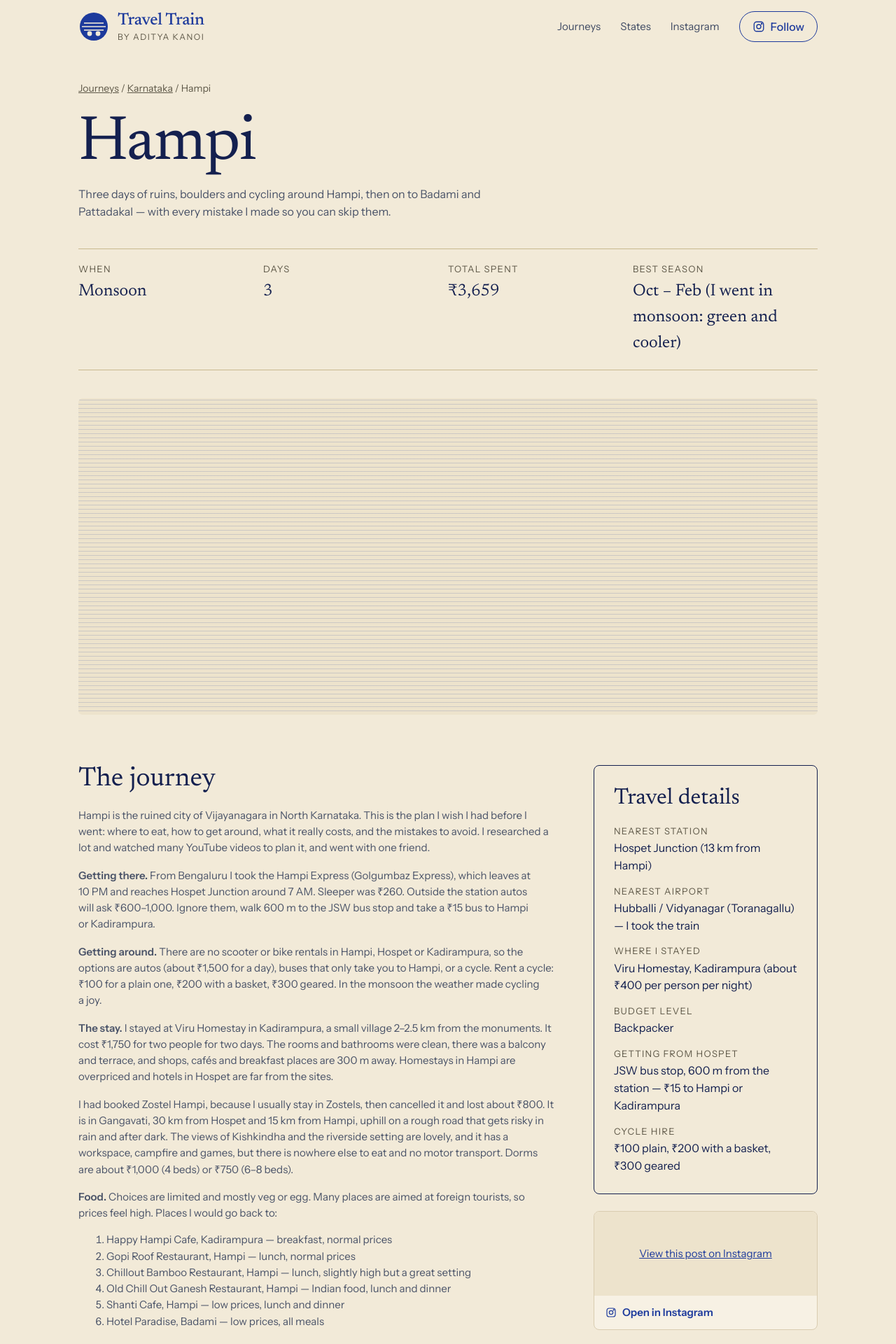
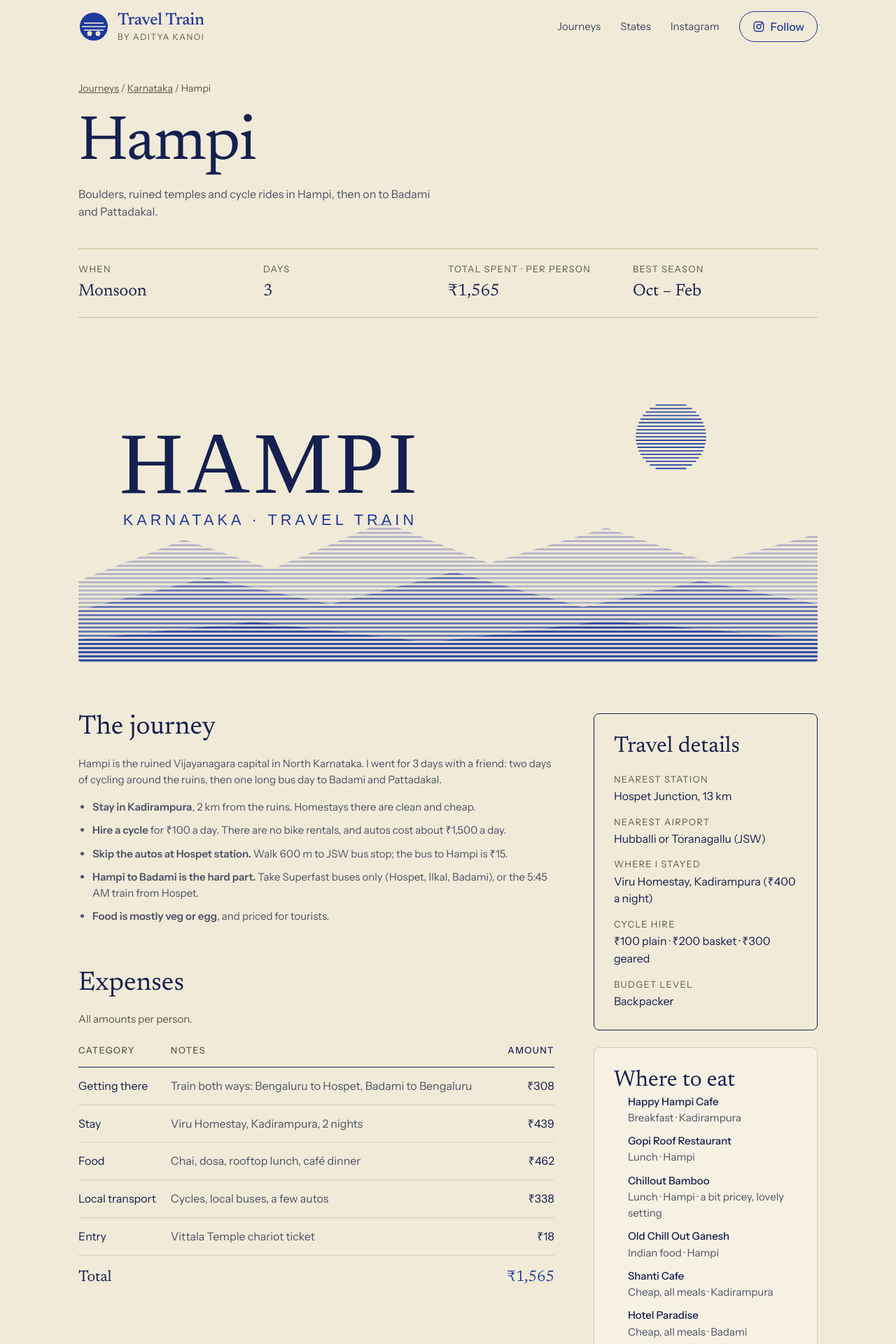
Before and after one commit to gdncomm-aditya-kanoi/Travel-Train, a Jekyll site: the page built from _trips/hampi.md, in a window 1280 px wide. Shown: the top 1920 px of the page at 70% size. Built offline with Jekyll 4.4.1, drawn with Linux system fonts in a browser that asks for light colours; a script that is not in the unit is left out; some of the changed text lies outside the part shown.

Commit message:
Hampi Edit - 2

```diff
--- a/_includes/trip-card.html
+++ b/_includes/trip-card.html
@@ -8,5 +8,5 @@
   {% endif %}
   <span class="kicker">{{ trip.state }}</span>
   <span class="trip-card-title">{{ trip.title }}</span>
-  <span class="meta">{{ trip.days_count }} days{% if total > 0 %} · <span data-inr="{{ total }}">₹{{ total }}</span>{% endif %}{% if trip.month %} · {{ trip.month }}{% endif %}</span>
+  <span class="meta">{{ trip.days_count }} days{% if total > 0 %} · <span data-inr="{{ total }}">₹{{ total }}</span>{% if trip.cost_note %} {{ trip.cost_note }}{% endif %}{% endif %}{% if trip.month %} · {{ trip.month }}{% endif %}</span>
 </a>
--- a/_layouts/trip.html
+++ b/_layouts/trip.html
@@ -14,7 +14,7 @@ layout: default
     <dl class="trip-stats">
       <div><dt>When</dt><dd>{{ page.month }}</dd></div>
       <div><dt>Days</dt><dd>{{ page.days_count }}</dd></div>
-      <div><dt>Total spent</dt><dd>{% if total > 0 %}<span data-inr="{{ total }}">₹{{ total }}</span>{% else %}—{% endif %}</dd></div>
+      <div><dt>Total spent{% if page.cost_note %} · {{ page.cost_note }}{% endif %}</dt><dd>{% if total > 0 %}<span data-inr="{{ total }}">₹{{ total }}</span>{% else %}—{% endif %}</dd></div>
       <div><dt>Best season</dt><dd>{{ page.best_season }}</dd></div>
     </dl>
   </header>
@@ -41,7 +41,7 @@ layout: default
       <section>
         <h2>Expenses</h2>
         <div class="table-scroll">
-          <table class="expenses">
+          <table class="expenses">{% if page.cost_note %}<caption class="small">All amounts {{ page.cost_note }}.</caption>{% endif %}
             <thead><tr><th scope="col">Category</th><th scope="col">Notes</th><th scope="col" class="num">Amount</th></tr></thead>
             <tbody>
               {% for e in page.expenses %}
@@ -73,6 +73,12 @@ layout: default
         <dl class="details">
           {% for d in page.details %}<div><dt>{{ d.label }}</dt><dd>{{ d.value }}</dd></div>{% endfor %}
         </dl>
+      </section>
+      {% endif %}
+      {% if page.eat.size > 0 %}
+      <section class="panel">
+        <h2 class="h3">Where to eat</h2>
+        <ul class="eat">{% for e in page.eat %}<li><strong>{{ e.name }}</strong><span class="small">{{ e.note }}</span></li>{% endfor %}</ul>
       </section>
       {% endif %}
       {% for url in page.instagram %}{% include instagram-embed.html url=url %}{% endfor %}
--- a/_trips/hampi.md
+++ b/_trips/hampi.md
@@ -2,174 +2,163 @@
 title: Hampi
 state: Karnataka
 date: 2025-07-15            # used to sort trips, newest first (approximate, please confirm)
-summary: "Three days of ruins, boulders and cycling around Hampi, then on to Badami and Pattadakal — with every mistake I made so you can skip them."
+summary: "Boulders, ruined temples and cycle rides in Hampi, then on to Badami and Pattadakal."
 month: "Monsoon"
 days_count: 3
-best_season: "Oct – Feb (I went in monsoon: green and cooler)"
+best_season: "Oct – Feb"
+cost_note: "per person"
 
-cover: ""
+# Photos: drop files into assets/images/hampi/ and list them under gallery.
+cover: /assets/images/hampi/cover.svg       # city banner; swap for cover.jpg when you have a photo
 gallery: []
+#  - /assets/images/hampi/01.jpg
+#  - /assets/images/hampi/02.jpg
 
-map_pdf: ""
+# Cheat-sheet PDF (made by tools/build_assets.py)
+map_pdf: /assets/maps/hampi-guide.pdf
 
 instagram:
   - https://www.instagram.com/p/DIISz40zrSf/
 
-expenses:                   # for 2 people, 3 days, Bengaluru → Hampi → Badami → Bengaluru
+expenses:                   # rupees per person (the trip was for 2, split in half)
   - category: Getting there
-    note: "Bengaluru–Hospet train SL ₹260 + Badami–Bengaluru train ₹357 (got upgraded to 3AC)"
-    amount: 617
+    note: "Train both ways: Bengaluru to Hospet, Badami to Bengaluru"
+    amount: 308
   - category: Stay
-    note: "Viru Homestay, Kadirampura — 2 nights for 2 people (booked on Goibibo)"
-    amount: 878
-  - category: Cancelled stay
-    note: "Zostel Hampi booked, then cancelled because it is too far out — lost this much"
-    amount: 411
+    note: "Viru Homestay, Kadirampura, 2 nights"
+    amount: 439
   - category: Food
-    note: "Chai, dosa, rooftop lunch, café dinner, station lunch — about ₹300 a day for two"
-    amount: 923
+    note: "Chai, dosa, rooftop lunch, café dinner"
+    amount: 462
   - category: Local transport
-    note: "Cycles ₹100 a day, local buses, autos, and the Hospet → Ilkal → Badami bus"
-    amount: 675
-  - category: Activities & entry
-    note: "Vittala Temple chariot ticket ₹35, fridge magnet ₹120"
-    amount: 155
+    note: "Cycles, local buses, a few autos"
+    amount: 338
+  - category: Entry
+    note: "Vittala Temple chariot ticket"
+    amount: 18
 
 things_to_do:
-  - "Rent a plain ₹100 cycle in the morning and return it at night — the best way to get around"
-  - "Stay in Kadirampura, 2–2.5 km from the monuments, not in Hampi or Hospet"
-  - "Day 1: Virupaksha Temple, Vittala Temple, Ganesha statues, Krishna Temple, Ugra Narasimha and the Shivling"
-  - "Day 2: Lotus Mahal, Elephant Stable, Queen's Bathhouse, Hazara Rama Temple, then Matanga Hill"
-  - "Day 3: Badami Caves, Bhoothnath Temple, Badami Fort and Falls, then Pattadakal"
-  - "Eat at Happy Hampi Cafe, Gopi Roof Restaurant, Chillout Bamboo, Old Chill Out Ganesh and Shanti Cafe"
-  - "Buy your Hampi to Badami train tickets early (Hospet–Badami 5:45 AM and midnight)"
+  - "Rent a plain ₹100 cycle in the morning and return it at night"
+  - "Day 1: Virupaksha, Krishna Temple, Vittala Temple and its stone chariot"
+  - "Day 2: Hazara Rama, Lotus Mahal, Elephant Stable, Queen's Bath, then Matanga Hill at sunset"
+  - "Day 3: Badami Caves, fort and falls, then Pattadakal"
+  - "Use a map: Hampi is spread out and signs are few"
 things_to_skip:
-  - "Autos outside Hospet station asking ₹600–1,000 — walk 600 m to JSW bus stop and take the ₹15 bus"
-  - "Renting a motorbike — there are none; autos for a day cost about ₹1,500"
-  - "Zostel Hampi unless you have your own vehicle — 30 km from Hospet, uphill, and the road is rough after dark"
-  - "Slow local buses from Ilkal to Badami — take only Superfast buses (the local one took 2 hours for a 30-minute ride)"
-  - "Hampi homestays — overpriced; Kadirampura is far cheaper"
-  - "Expecting non-veg food — it is rare, and cafés are priced for foreign tourists"
+  - "Autos outside Hospet station (₹600–1,000): take the ₹15 bus from JSW bus stop"
+  - "Zostel Hampi without your own vehicle: 30 km out, uphill, rough road"
+  - "Staying in Hampi or Hospet: Kadirampura is cheaper and closer"
+  - "Slow local buses from Ilkal to Badami: take only Superfast"
+  - "Looking for a bike rental: there is none"
+
+eat:
+  - name: Happy Hampi Cafe
+    note: "Breakfast · Kadirampura"
+  - name: Gopi Roof Restaurant
+    note: "Lunch · Hampi"
+  - name: Chillout Bamboo
+    note: "Lunch · Hampi · a bit pricey, lovely setting"
+  - name: Old Chill Out Ganesh
+    note: "Indian food · Hampi"
+  - name: Shanti Cafe
+    note: "Cheap, all meals · Kadirampura"
+  - name: Hotel Paradise
+    note: "Cheap, all meals · Badami"
 
 details:
   - label: Nearest station
-    value: "Hospet Junction (13 km from Hampi)"
+    value: "Hospet Junction, 13 km"
   - label: Nearest airport
-    value: "Hubballi / Vidyanagar (Toranagallu) — I took the train"
+    value: "Hubballi or Toranagallu (JSW)"
   - label: Where I stayed
-    value: "Viru Homestay, Kadirampura (about ₹400 per person per night)"
+    value: "Viru Homestay, Kadirampura (₹400 a night)"
+  - label: Cycle hire
+    value: "₹100 plain · ₹200 basket · ₹300 geared"
   - label: Budget level
     value: "Backpacker"
-  - label: Getting from Hospet
-    value: "JSW bus stop, 600 m from the station — ₹15 to Hampi or Kadirampura"
-  - label: Cycle hire
-    value: "₹100 plain, ₹200 with a basket, ₹300 geared"
 
-# Coordinates are approximate — check them in Google Maps before you rely on them.
+# Coordinates are from OpenStreetMap. Kadirampura is approximate.
+# "route" opens in Google Maps with every stop in order.
 days:
-  - title: Virupaksha, the Ganesha statues, Krishna Temple and Vittala Temple
-    route: https://www.google.com/maps/d/u/0/viewer?entry=yt&mid=1a1yV82zqSiK1fRo_yh8sopmjMbXRFJOt&ll=15.328612435979974%2C76.46914850100666&z=15
+  - title: Temples and the stone chariot
+    route: "https://www.google.com/maps/dir/?api=1&origin=15.3325,76.4520&destination=15.3325,76.4520&waypoints=15.3352,76.4587%7C15.3302,76.4604%7C15.3423,76.4755&travelmode=bicycling"
     stops:
       - name: Kadirampura
-        note: Start, cycle hired here
-        lat: 15.3330
-        lng: 76.4510
+        note: Start. Hire the cycle here
+        lat: 15.3325
+        lng: 76.4520
       - name: Virupaksha Temple
-        note: Dosa breakfast nearby
-        lat: 15.3350
-        lng: 76.4600
+        note: Dosa breakfast in the bazaar
+        lat: 15.3352
+        lng: 76.4587
       - name: Krishna Temple
-        lat: 15.3358
-        lng: 76.4725
+        lat: 15.3302
+        lng: 76.4604
       - name: Vittala Temple
         note: The stone chariot
-        lat: 15.3425
-        lng: 76.4753
+        lat: 15.3423
+        lng: 76.4755
       - name: Kadirampura
         note: Back for the night
-        lat: 15.3330
-        lng: 76.4510
+        lat: 15.3325
+        lng: 76.4520
         return: true
-  - title: The royal enclosure and Matanga Hill
-    route: https://www.google.com/maps/d/u/0/viewer?entry=yt&mid=1a1yV82zqSiK1fRo_yh8sopmjMbXRFJOt&ll=15.328612435979974%2C76.46914850100666&z=15
+  - title: Royal enclosure and Matanga Hill
+    route: "https://www.google.com/maps/dir/?api=1&origin=15.3325,76.4520&destination=15.3325,76.4520&waypoints=15.3178,76.4689%7C15.3203,76.4714%7C15.3211,76.4728%7C15.3134,76.4728%7C15.3316,76.4684&travelmode=bicycling"
     stops:
+      - name: Kadirampura
+        note: Start
+        lat: 15.3325
+        lng: 76.4520
       - name: Hazara Rama Temple
-        lat: 15.3305
-        lng: 76.4678
-      - name: Queen's Bathhouse
-        lat: 15.3190
-        lng: 76.4790
+        lat: 15.3178
+        lng: 76.4689
       - name: Lotus Mahal
-        lat: 15.3223
-        lng: 76.4742
+        lat: 15.3203
+        lng: 76.4714
       - name: Elephant Stable
-        lat: 15.3220
-        lng: 76.4750
+        lat: 15.3211
+        lng: 76.4728
+      - name: Queen's Bath
+        lat: 15.3134
+        lng: 76.4728
       - name: Matanga Hill
         note: Sunset climb
-        lat: 15.3326
-        lng: 76.4690
-  - title: Hampi to Badami and Pattadakal
-    route: ""
+        lat: 15.3316
+        lng: 76.4684
+      - name: Kadirampura
+        note: Back for the night
+        lat: 15.3325
+        lng: 76.4520
+        return: true
+  - title: Bus to Badami and Pattadakal
+    route: "https://www.google.com/maps/dir/?api=1&origin=15.3325,76.4520&destination=15.9484,75.8160&waypoints=15.2752,76.3893%7C15.9598,76.1156%7C15.9184,75.6844&travelmode=driving"
     stops:
       - name: Kadirampura
-        note: Bus to Hospet, ₹15
-        lat: 15.3330
-        lng: 76.4510
+        note: "Bus to Hospet, ₹15"
+        lat: 15.3325
+        lng: 76.4520
       - name: Hospet bus stand
-        note: Bus to Ilkal, ₹140
-        lat: 15.2689
-        lng: 76.3909
+        note: "Bus to Ilkal, ₹140, about 2.5 hours"
+        lat: 15.2752
+        lng: 76.3893
       - name: Ilkal
-        note: Change to a Superfast bus, ₹81
-        lat: 15.9619
-        lng: 76.1117
-      - name: Badami Caves
-        note: Also Bhoothnath Temple, Fort and Falls
-        lat: 15.9190
-        lng: 75.6860
+        note: "Change to a Superfast bus, ₹81"
+        lat: 15.9598
+        lng: 76.1156
+      - name: Badami
+        note: "Caves, fort, Bhutanatha Temple and falls"
+        lat: 15.9184
+        lng: 75.6844
       - name: Pattadakal
-        lat: 15.9486
-        lng: 75.8156
+        note: Group of monuments
+        lat: 15.9484
+        lng: 75.8160
 ---
 
-Hampi is the ruined city of Vijayanagara in North Karnataka. This is the plan I wish I had before I went: where to eat, how to get around, what it really costs, and the mistakes to avoid. I researched a lot and watched many YouTube videos to plan it, and went with one friend.
+Hampi is the ruined Vijayanagara capital in North Karnataka. I went for 3 days with a friend: two days of cycling around the ruins, then one long bus day to Badami and Pattadakal.
 
-**Getting there.** From Bengaluru I took the Hampi Express (Golgumbaz Express), which leaves at 10 PM and reaches Hospet Junction around 7 AM. Sleeper was ₹260. Outside the station autos will ask ₹600–1,000. Ignore them, walk 600 m to the JSW bus stop and take a ₹15 bus to Hampi or Kadirampura.
-
-**Getting around.** There are no scooter or bike rentals in Hampi, Hospet or Kadirampura, so the options are autos (about ₹1,500 for a day), buses that only take you to Hampi, or a cycle. Rent a cycle: ₹100 for a plain one, ₹200 with a basket, ₹300 geared. In the monsoon the weather made cycling a joy.
-
-**The stay.** I stayed at Viru Homestay in Kadirampura, a small village 2–2.5 km from the monuments. It cost ₹1,750 for two people for two days. The rooms and bathrooms were clean, there was a balcony and terrace, and shops, cafés and breakfast places are 300 m away. Homestays in Hampi are overpriced and hotels in Hospet are far from the sites.
-
-I had booked Zostel Hampi, because I usually stay in Zostels, then cancelled it and lost about ₹800. It is in Gangavati, 30 km from Hospet and 15 km from Hampi, uphill on a rough road that gets risky in rain and after dark. The views of Kishkindha and the riverside setting are lovely, and it has a workspace, campfire and games, but there is nowhere else to eat and no motor transport. Dorms are about ₹1,000 (4 beds) or ₹750 (6–8 beds).
-
-**Food.** Choices are limited and mostly veg or egg. Many places are aimed at foreign tourists, so prices feel high. Places I would go back to:
-
-1. Happy Hampi Cafe, Kadirampura — breakfast, normal prices
-2. Gopi Roof Restaurant, Hampi — lunch, normal prices
-3. Chillout Bamboo Restaurant, Hampi — lunch, slightly high but a great setting
-4. Old Chill Out Ganesh Restaurant, Hampi — Indian food, lunch and dinner
-5. Shanti Cafe, Hampi — low prices, lunch and dinner
-6. Hotel Paradise, Badami — low prices, all meals
-
-**What to see, in groups.**
-
-- Group 1: Hemakuta Hill and temples, Sasivekalu Ganesha, Kadalekalu Ganesha, Virupaksha Temple, Hampi Bazaar
-- Group 2: Achyutaraya Temple, Courtesans' Street, Kodanda Rama Temple, Chakratheertha, Sugriva's Cave
-- Group 3: Purandara Mantapa, ruined bridge, King's Balance, Vittala Temple, Vittala Bazaar
-- Group 4: Laxminarasimha, Badavi Linga, Krishna Temple, Chandikeshwara, Uddana Veerabhadra Temple
-- Group 5: Lotus Mahal, watch tower, Elephant Stable, guards' quarters, underground temple
-- Group 6: Queen's Bath, Mahanavami Dibba, Pushkarni, secret chamber, King's Audience Hall, Hazara Rama Temple
-- Group 7: Bhima's Gate, Ganagitti Jain Temple, Malyavanta Hill, Talarighatta Gate
-- Group 8: Pattabhirama Temple, Archaeology Museum
-
-Hampi is the one place where having a map really matters. I put every pin on a [Google My Map](https://www.google.com/maps/d/u/0/viewer?entry=yt&mid=1a1yV82zqSiK1fRo_yh8sopmjMbXRFJOt&ll=15.328612435979974%2C76.46914850100666&z=15).
-
-**Hampi to Badami.** This is the hard part. There is no direct bus, and cabs ask over ₹3,000. The trains run Hospet to Badami at 5:45 AM and at midnight. By bus: Kadirampura to Hospet (₹15), Hospet to Ilkal (₹140, about 2.5 hours), then Ilkal to Badami (₹81, about 2 hours).
-
-- Eat before you leave. There is little to eat in Ilkal or in Badami's main town.
-- Ilkal has many beggars who will crowd you. Keep your things close while you change buses.
-- Take only Superfast buses. The ordinary bus from Ilkal went into every village and took 2 hours for a 30-minute journey.
-- The MEMU and DEMU trains are worth checking for travelling between Hampi and Badami, and they are not easy to find on the internet or on Google Maps.
-
-**Costs.** The expense table covers 2 people for 3 days including transport, stay and food, and the cancelled Zostel booking. The trip came to about ₹3,659 for two, or roughly ₹1,830 each.
+- **Stay in Kadirampura**, 2 km from the ruins. Homestays there are clean and cheap.
+- **Hire a cycle** for ₹100 a day. There are no bike rentals, and autos cost about ₹1,500 a day.
+- **Skip the autos at Hospet station.** Walk 600 m to JSW bus stop; the bus to Hampi is ₹15.
+- **Hampi to Badami is the hard part.** Take Superfast buses only (Hospet, Ilkal, Badami), or the 5:45 AM train from Hospet.
+- **Food is mostly veg or egg**, and priced for tourists.
--- a/assets/css/style.css
+++ b/assets/css/style.css
@@ -153,6 +153,11 @@ code { font-size: .9em; background: var(--paper); padding: 1px 6px; border-radiu
 .trip-main h2 { font-size: 38px; margin-bottom: 18px; }
 .trip-side { flex: 1 1 320px; min-width: 0; display: flex; flex-direction: column; gap: 24px; }
 .story p + p { margin-top: 16px; }
+.story ul { margin: 16px 0 0; padding-left: 20px; display: flex; flex-direction: column; gap: 10px; }
+.eat { list-style: none; margin: 14px 0 0; padding: 0; display: flex; flex-direction: column; gap: 12px; }
+.eat li { display: flex; flex-direction: column; }
+.eat strong { font-weight: 500; color: var(--navy); }
+caption { text-align: left; padding-bottom: 8px; color: var(--muted); }
 .story { max-width: 68ch; }
 
 .table-scroll { overflow-x: auto; }
@@ -183,7 +188,8 @@ code { font-size: .9em; background: var(--paper); padding: 1px 6px; border-radiu
 .day-panel[hidden] { display: none; }
 .day-map { flex: 3 1 520px; min-width: 0; background: var(--paper); border: 1px solid var(--line); border-radius: 8px; padding: 16px; color: var(--ink); }
 .day-map svg { display: block; width: 100%; height: auto; }
-.m-label { font: 18px var(--serif); fill: var(--navy); }
+.live-map { display: block; width: 100%; height: 320px; border: 0; border-radius: 6px; margin-top: 12px; }
+.m-label { font: 17px var(--serif); fill: var(--navy); paint-order: stroke; stroke: #F7F1E4; stroke-width: 4px; stroke-linejoin: round; }
 .m-num { font: 600 13px var(--sans); fill: var(--paper); }
 .m-num-hollow { fill: var(--ink); }
 .m-small { font: 12px var(--sans); fill: #3F4A63; }
@@ -223,4 +229,5 @@ code { font-size: .9em; background: var(--paper); padding: 1px 6px; border-radiu
   body.print-map .planner { margin-top: 0; }
   body.print-map .day-panel { display: flex !important; break-inside: avoid; margin-bottom: 24px; }
   body.print-map .day-map { flex-basis: 60%; }
+  .live-map { display: none; }
 }
--- a/assets/js/main.js
+++ b/assets/js/main.js
@@ -62,7 +62,7 @@
     try { days = JSON.parse(dataEl.textContent) || []; } catch (e) { days = []; }
     document.querySelectorAll(".day-map").forEach(function (box) {
       var day = days[Number(box.getAttribute("data-day"))] || {};
-      box.innerHTML = drawMap(day, box.getAttribute("data-title"), Number(box.getAttribute("data-day")));
+      box.innerHTML = drawMap(day, box.getAttribute("data-title"), Number(box.getAttribute("data-day"))) + liveMap(day);
     });
   }
 
@@ -70,6 +70,16 @@
     return String(s == null ? "" : s).replace(/[&<>"]/g, function (c) {
       return { "&": "&amp;", "<": "&lt;", ">": "&gt;", '"': "&quot;" }[c];
     });
+  }
+
+  /* A real, zoomable Google map of the same stops (no key needed) */
+  function liveMap(day) {
+    var st = (day.stops || []).filter(function (s) { return isFinite(Number(s.lat)) && isFinite(Number(s.lng)) && s.lat !== null; });
+    if (st.length < 2) return "";
+    var pt = function (s) { return Number(s.lat) + "," + Number(s.lng); };
+    var src = "https://maps.google.com/maps?output=embed&saddr=" + encodeURIComponent(pt(st[0])) +
+      "&daddr=" + st.slice(1).map(function (s) { return encodeURIComponent(pt(s)); }).join("+to:");
+    return '<iframe class="live-map no-print" title="Google map of this day" loading="lazy" referrerpolicy="no-referrer-when-downgrade" src="' + src + '"></iframe>';
   }
 
   function drawMap(day, title, idx) {
@@ -112,6 +122,18 @@
       };
     });
 
+    /* Stops that are too close to tell apart get pushed apart (exact repeats are left alone) */
+    pts.forEach(function (p, n) {
+      for (var pass = 0; pass < 6; pass++) {
+        var moved = false;
+        for (var j = 0; j < n; j++) {
+          var dx = p.x - pts[j].x, dy = p.y - pts[j].y, d = Math.hypot(dx, dy);
+          if (d >= 6 && d < 28) { p.x = pts[j].x + dx / d * 28; p.y = pts[j].y + dy / d * 28; moved = true; }
+        }
+        if (!moved) break;
+      }
+    });
+
     /* Route: dashed, dotted for a leg marked "return" */
     for (var i = 1; i < pts.length; i++) {
       var a = pts[i - 1], b = pts[i];
@@ -120,21 +142,37 @@
         (back ? 'stroke-width="2" stroke-dasharray="1 6" stroke-linecap="round"' : 'stroke-width="2.5" stroke-dasharray="9 6"') + "/>";
     }
 
-    /* Markers and labels, nudged apart when they collide */
+    /* Markers and labels. A return stop on top of an earlier stop becomes a ring round it. */
     var placed = [];
     pts.forEach(function (p, n) {
+      var twin = null;
+      for (var j = 0; j < n; j++) {
+        if (Math.hypot(pts[j].x - p.x, pts[j].y - p.y) < 6) { twin = pts[j]; break; }
+      }
+      if (twin) {
+        out += '<circle cx="' + p.x.toFixed(1) + '" cy="' + p.y.toFixed(1) + '" r="18" fill="none" stroke="currentColor" stroke-width="2"/>';
+        return;
+      }
       var hollow = !!p.s.return;
       out += '<circle cx="' + p.x.toFixed(1) + '" cy="' + p.y.toFixed(1) + '" r="12" ' +
         (hollow ? 'fill="#F7F1E4" stroke="currentColor" stroke-width="2.5"' : 'fill="currentColor" stroke="#F7F1E4" stroke-width="3"') + "/>" +
         '<text x="' + p.x.toFixed(1) + '" y="' + (p.y + 4.5).toFixed(1) + '" text-anchor="middle" class="m-num' + (hollow ? " m-num-hollow" : "") + '">' + (n + 1) + "</text>";
 
-      var right = p.x < W - 200;
+      /* Label goes on whichever side has room, then moves down until it is clear of other labels */
+      var right = p.x < W / 2 + 40;
       var lx = right ? p.x + 20 : p.x - 20;
       var ly = p.y + 6;
-      placed.forEach(function (q) {
-        if (Math.abs(q.x - lx) < 150 && Math.abs(q.y - ly) < 22) ly = q.y + 24;
-      });
-      placed.push({ x: lx, y: ly });
+      var w = String(p.s.name).length * 8.5;
+      var tries = 0;
+      var clash = function () {
+        return placed.some(function (q) {
+          var overlapX = right === q.right ? Math.abs(q.x - lx) < Math.max(w, q.w) : Math.abs((right ? lx + w / 2 : lx - w / 2) - (q.right ? q.x + q.w / 2 : q.x - q.w / 2)) < (w + q.w) / 2;
+          return overlapX && Math.abs(q.y - ly) < 20;
+        });
+      };
+      while (clash() && tries++ < 8) ly += 22;
+      ly = Math.min(ly, H - 40);
+      placed.push({ x: lx, y: ly, w: w, right: right });
       out += '<text x="' + lx.toFixed(1) + '" y="' + ly.toFixed(1) + '" text-anchor="' + (right ? "start" : "end") + '" class="m-label">' + esc(p.s.name) + "</text>";
     });
 
```
Also changed, not shown: tools/build_assets.py (added, +282 -0 lines), assets/images/hampi/README.txt (added), assets/images/hampi/cover.svg (added), 1 other file.
